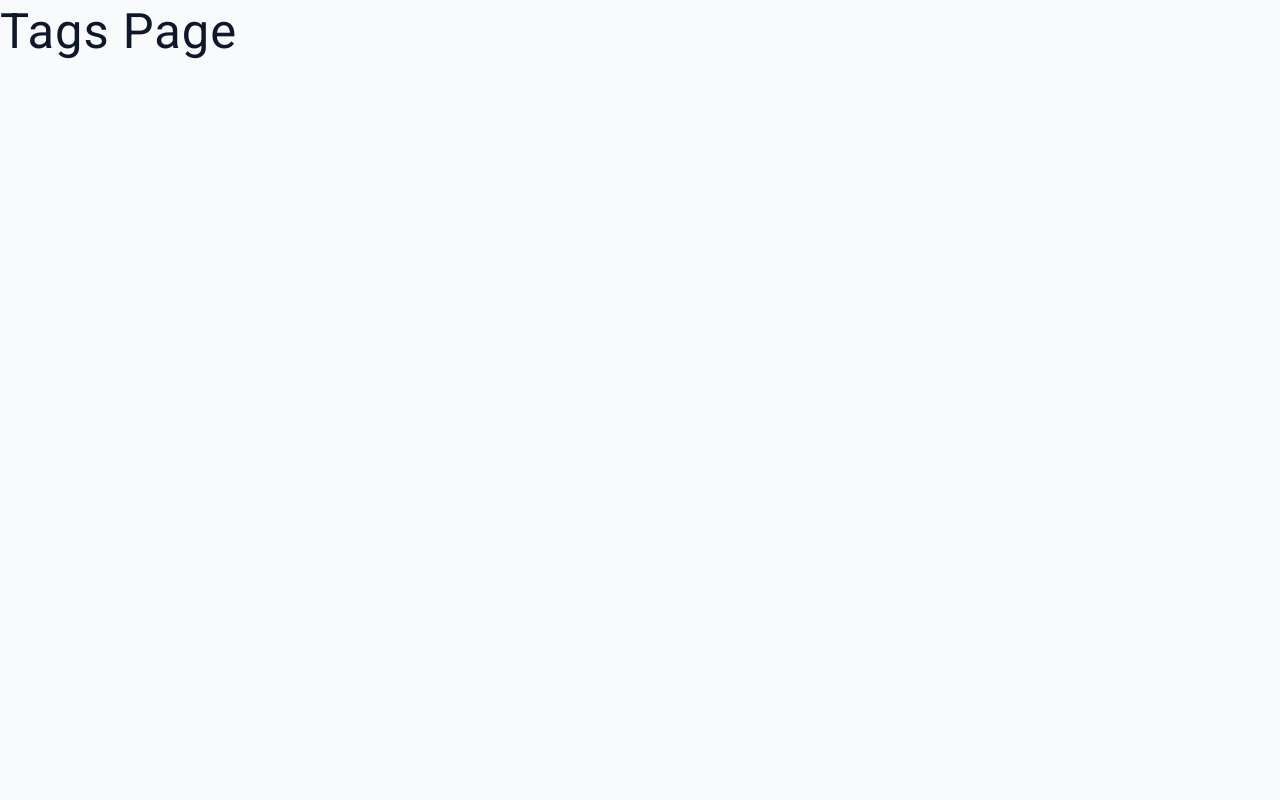
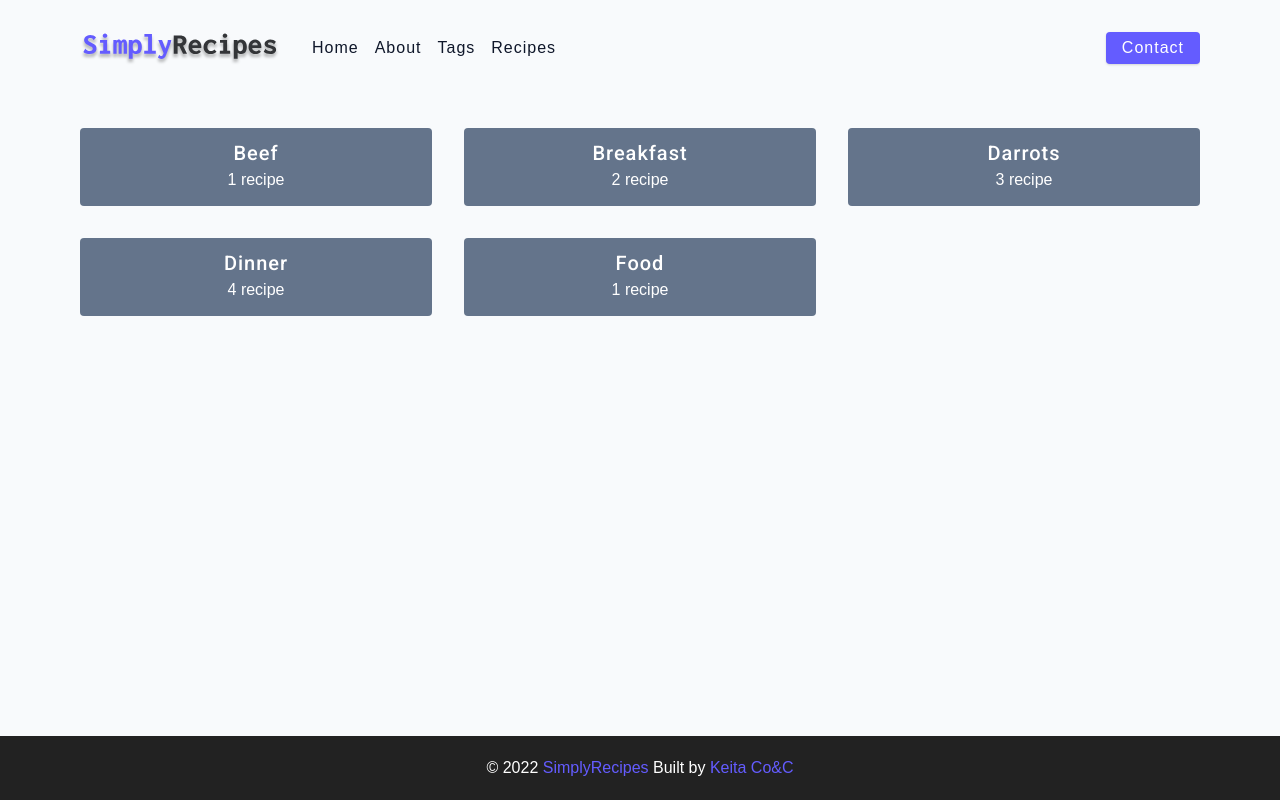
Before and after one commit to Keita18/html-sass-simply-recipes, a plain HTML site: page tags.html in a window 1280 px wide. Drawn offline with Linux system fonts and the light colour scheme.

Commit message:
tags page

```diff
--- a/scss/_responsive.scss
+++ b/scss/_responsive.scss
@@ -5,6 +5,10 @@
 
     .recipes__card-img {
         height: 10rem;
+    }
+
+    .tags {
+        grid-template-columns: 1fr 1fr;
     }
 }
 
@@ -58,6 +62,10 @@
         grid-template-columns: 1fr 450px;
         align-items: center;
     }
+
+    .tags {
+        grid-template-columns: 1fr 1fr 1fr;
+    }
 }
 
 @media screen and (min-width: 1200px) {
--- /dev/null
+++ b/scss/_tags.scss
@@ -0,0 +1,28 @@
+.tags {
+    display: grid;
+    grid-template-columns: 1fr;
+    gap: 2rem;
+    padding-bottom: 3rem;
+}
+
+.tag {
+    text-align: center;
+    color: var(--white);
+    border-radius: var(--borderRadius);
+    background: var(--grey-500);
+    transition: var(--transition);
+    padding: 0.75rem 0;
+
+    h5 {
+        margin: 0;
+        font-weight: 500;
+    }
+
+    p {
+        margin: 0;
+    }
+
+    &:hover {
+        background: var(--primary-500);
+    }
+}
--- a/scss/main.scss
+++ b/scss/main.scss
@@ -2,6 +2,7 @@
 @import 'index';
 @import 'about';
 @import 'contact';
+@import 'tags';
 
 header {
     display: flex;
--- a/tags.html
+++ b/tags.html
@@ -18,7 +18,62 @@
     <link rel="stylesheet" href="./css/main.css" />
   </head>
   <body>
-   <h1>Tags Page</h1>
+    <header>
+      <nav class="nav">
+        <div class="nav__header">
+          <a href="index.html" class="nav__logo">
+            <img src="/assets/logo.svg" alt="" />
+          </a>
+          <button id="btn" class="btn nav__btn">
+            <i class="fas fa-align-justify"></i>
+          </button>
+        </div>
 
+        <div class="nav__links">
+          <a href="index.html" class="nav__link">home</a
+          ><a href="about.html" class="nav__link">about</a
+          ><a href="tags.html" class="nav__link">tags</a
+          ><a href="recipes.html" class="nav__link">recipes</a>
+          <div class="nav__link nav__contact">
+            <a href="contact.html" class="btn">contact</a>
+          </div>
+        </div>
+      </nav>
+    </header>
+
+    <main class="page">
+      <section class="tags">
+        <a href="tag-template.html" class="tag">
+          <h5>Beef</h5>
+          <p>1 recipe</p>
+        </a>
+        <a href="tag-template.html" class="tag">
+          <h5>Breakfast</h5>
+          <p>2 recipe</p>
+        </a>
+        <a href="tag-template.html" class="tag">
+          <h5>Darrots</h5>
+          <p>3 recipe</p>
+        </a>
+        <a href="tag-template.html" class="tag">
+          <h5>Dinner</h5>
+          <p>4 recipe</p>
+        </a>
+        <a href="tag-template.html" class="tag">
+          <h5>Food</h5>
+          <p>1 recipe</p>
+        </a>
+      </section>
+    </main>
+
+    <footer>
+      <div>
+        &copy; 2022 <span class="footer__logo">SimplyRecipes</span>
+        Built by
+        <a href="github.com/keita18">Keita Co&C</a>
+      </div>
+    </footer>
+
+    <script src="/js/app.js"></script>
   </body>
 </html>
```
Also changed, not shown: css/main.css, 1 other file.
